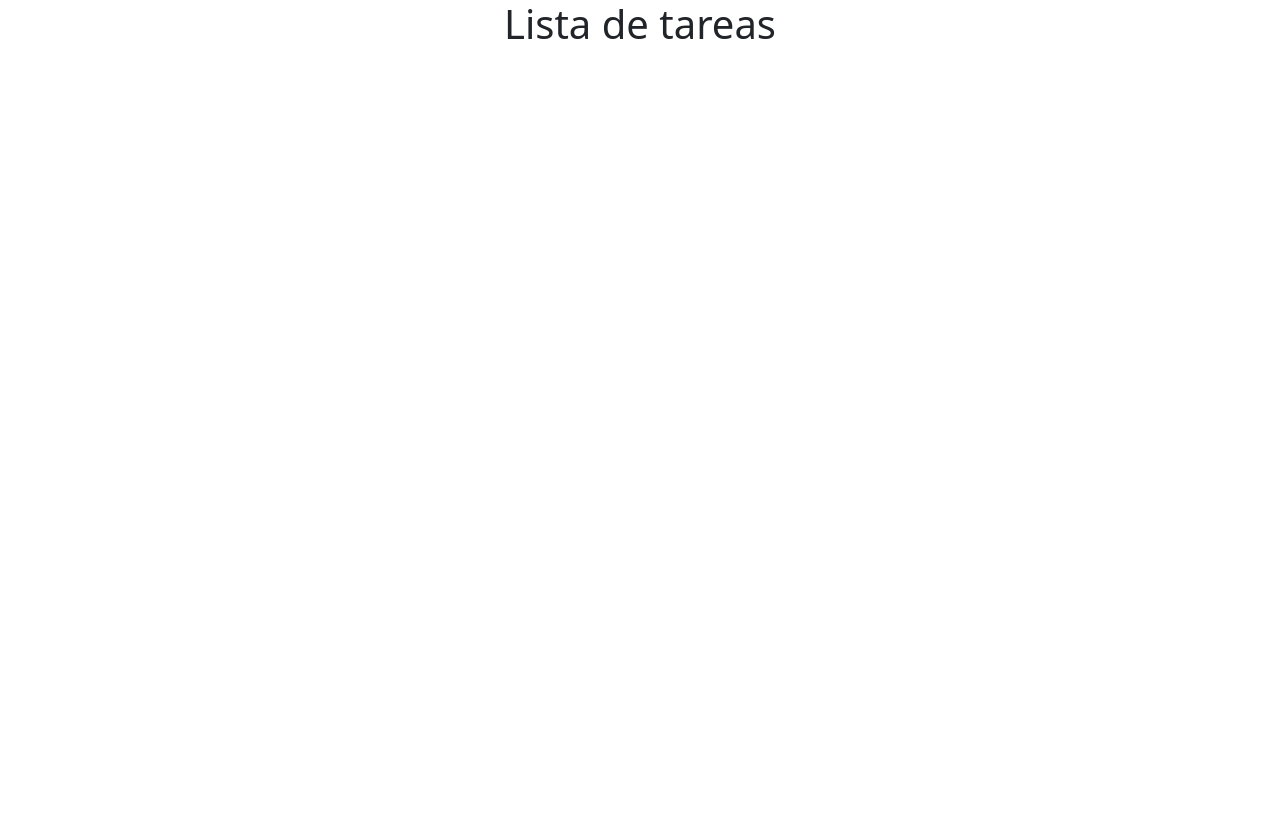
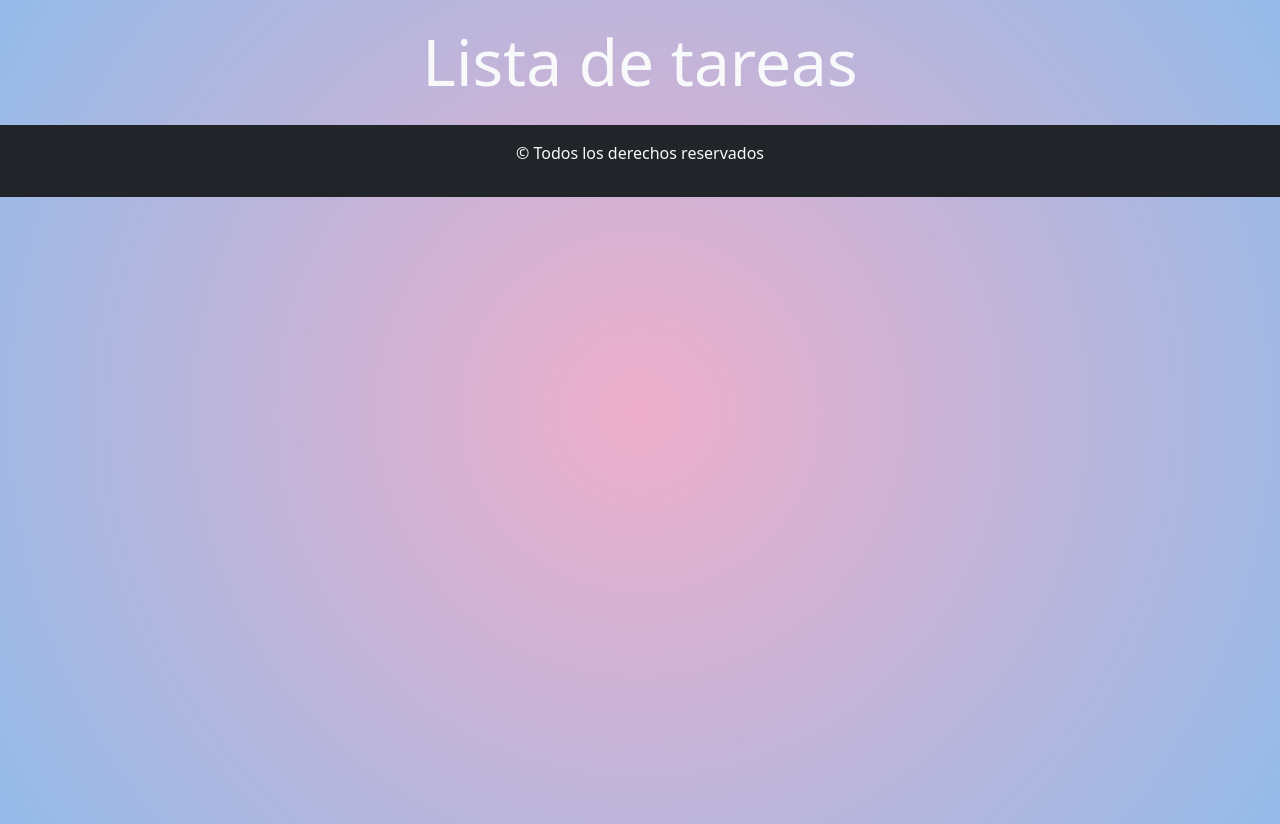
Before and after one commit to JJV23/listaTareas, a React (Vite) app: page / in a window 1280 px wide. Before the commit the page ends 800 px from the top, so only its background shows below. Built offline with nearby package versions, Linux system fonts and the light colour scheme.

Commit message:
agregamos el componente FormularioTarea

```diff
--- a/src/App.css
+++ b/src/App.css
@@ -0,0 +1,9 @@
+body {
+  background: rgb(238, 174, 202);
+  background: radial-gradient(
+    circle,
+    rgba(238, 174, 202, 1) 0%,
+    rgba(148, 187, 233, 1) 100%
+  );
+  min-height: 100vh;
+}
--- a/src/App.jsx
+++ b/src/App.jsx
@@ -1,10 +1,17 @@
+import { Container } from "react-bootstrap";
 import "./App.css";
-import 'bootstrap/dist/css/bootstrap.min.css';
+import "bootstrap/dist/css/bootstrap.min.css";
+import Footer from "./components/Footer";
 
 function App() {
-  return <>
-  <h1 className="text-center">Lista de tareas</h1>
-  </>;
+  return (
+    <>
+      <Container className="my-4">
+        <h1 className="text-center text-light display-3">Lista de tareas</h1>
+      </Container>
+      <Footer></Footer>
+    </>
+  );
 }
 
 export default App;
--- /dev/null
+++ b/src/components/Footer.jsx
@@ -0,0 +1,9 @@
+const Footer = () => {
+    return (
+        <footer className="py-3 bg-dark text-light text-center">
+           <p>&copy; Todos los derechos reservados</p>
+        </footer>
+    );
+};
+
+export default Footer;
```
Also changed, not shown: src/components/formularioTarea.jsx (added).
